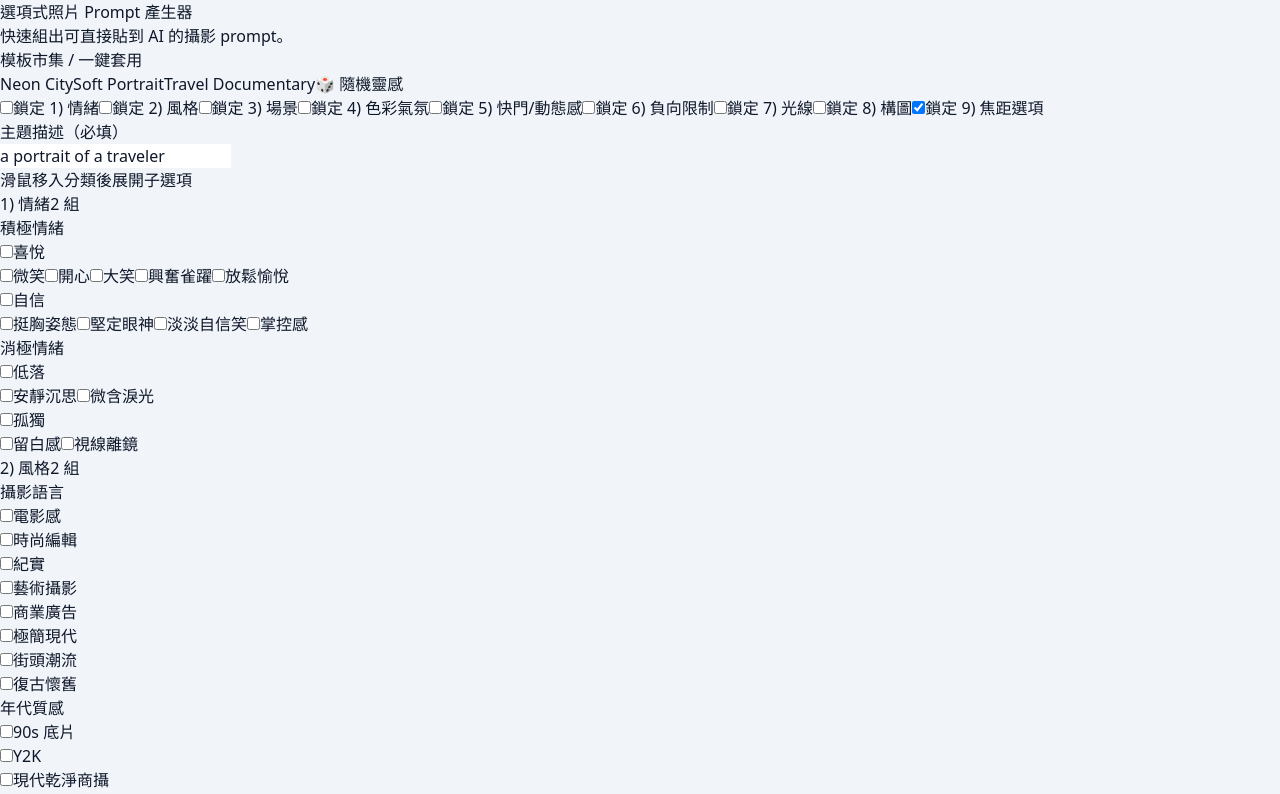
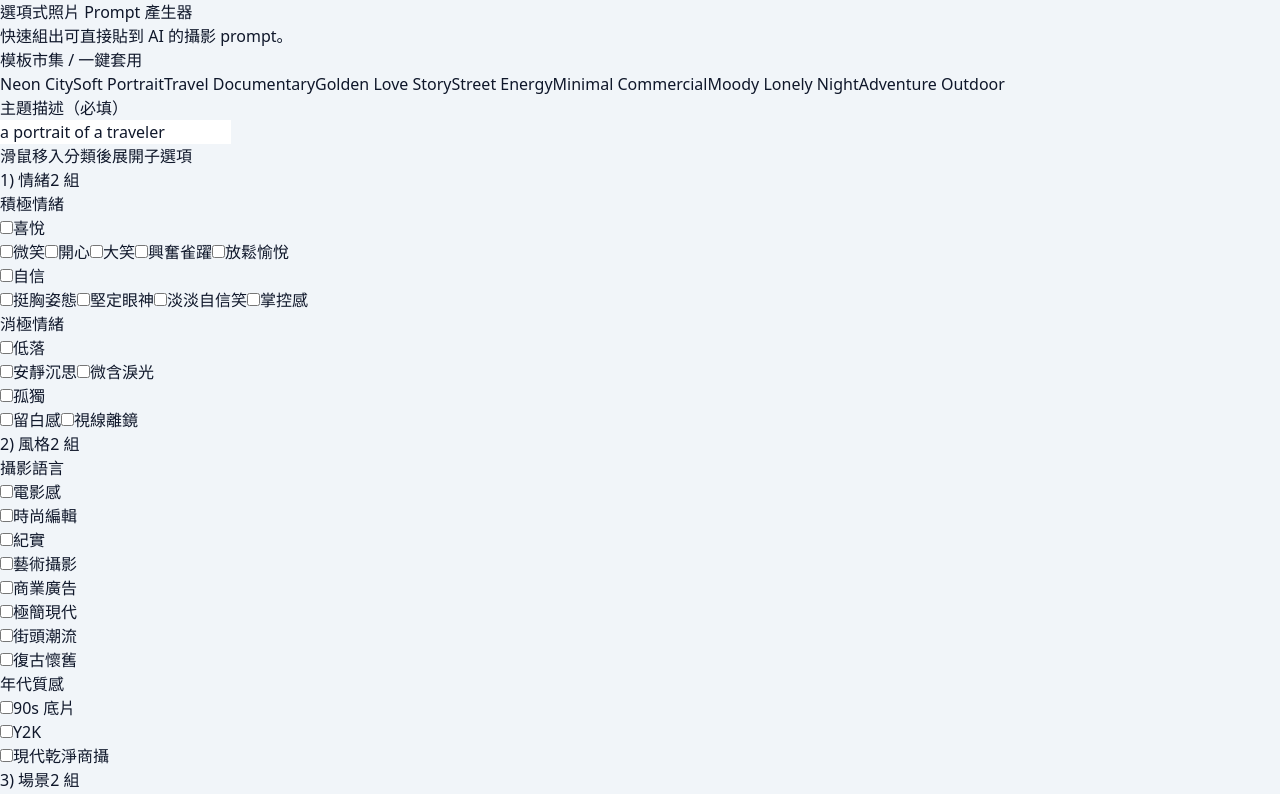
Before and after one commit to AaronHsiehIsCute/prompt-generate, a React (Vite) app: page / in a window 1280 px wide. Shown: the top 794 px of the page. Built offline with nearby package versions, Linux system fonts and the light colour scheme.

Commit message:
feat: expand preset gallery and remove random inspiration controls

```diff
--- a/src/App.tsx
+++ b/src/App.tsx
@@ -6,12 +6,16 @@ import { buildPromptFromSelections } from './utils/buildPrompt';
 import { buildDiff } from './utils/buildDiff';
 
 const byCategory = new Map(PROMPT_CATEGORIES.map((c) => [c.id, c.groups.flatMap((g) => g.subOptions.flatMap((s) => [s.id, ...(s.leaves?.map((l) => l.id) ?? [])]))] as const));
-const allOptionIds = PROMPT_CATEGORIES.flatMap((c) => c.groups.flatMap((g) => g.subOptions.flatMap((s) => [s.id, ...(s.leaves?.map((l) => l.id) ?? [])])));
 
 const PRESETS: Array<{ name: string; picks: string[] }> = [
   { name: 'Neon City', picks: ['style.cinematic', 'city.rain', 'color.teal', 'light.split', 'focal.35'] },
   { name: 'Soft Portrait', picks: ['style.editorial', 'emo.joy.smile', 'light.clamshell', 'focal.85', 'comp.bokeh'] },
   { name: 'Travel Documentary', picks: ['style.docu', 'city.street', 'motion.crowd', 'focal.24'] },
+  { name: 'Golden Love Story', picks: ['style.fineart', 'emo.joy.relaxed', 'light.golden', 'nature.lake', 'focal.85'] },
+  { name: 'Street Energy', picks: ['style.street', 'motion.panning', 'city.metro', 'color.teal', 'focal.24'] },
+  { name: 'Minimal Commercial', picks: ['style.commercial', 'comp.center', 'color.silver', 'light.clamshell', 'focal.58'] },
+  { name: 'Moody Lonely Night', picks: ['emo.lonely.lookaway', 'city.rain', 'color.blue', 'light.split', 'focal.135'] },
+  { name: 'Adventure Outdoor', picks: ['style.docu', 'nature.mountain', 'light.overcast', 'comp.leading', 'focal.35'] },
 ];
 
 export default function App() {
@@ -19,7 +23,6 @@ export default function App() {
   const [subject, setSubject] = useState('a portrait of a traveler');
   const [rawPrompt, setRawPrompt] = useState('');
   const [extraNotes, setExtraNotes] = useState('');
-  const [lockedCategories, setLockedCategories] = useState<string[]>(['focal']);
 
   const result = useMemo(() => buildPromptFromSelections(subject, selectedIds, extraNotes), [subject, selectedIds, extraNotes]);
   const diffLines = useMemo(() => buildDiff(rawPrompt, result.normalizedPrompt), [rawPrompt, result.normalizedPrompt]);
@@ -36,12 +39,6 @@ export default function App() {
 
   const applyPreset = (picks: string[]) => setSelectedIds(picks);
 
-  const randomize = () => {
-    const locked = new Set(lockedCategories.flatMap((c) => byCategory.get(c) ?? []).filter((id) => selectedIds.includes(id)));
-    const rand = allOptionIds.filter(() => Math.random() > 0.82);
-    setSelectedIds([...new Set([...locked, ...rand])]);
-  };
-
   return (
     <main className="min-h-screen p-6 bg-gradient-to-b from-slate-100 to-white">
       <h1 className="text-2xl font-bold mb-1">選項式照片 Prompt 產生器</h1>
@@ -51,11 +48,9 @@ export default function App() {
         <h2 className="mb-2 font-semibold text-slate-700">模板市集 / 一鍵套用</h2>
         <div className="flex flex-wrap gap-2">
           {PRESETS.map((p) => <button key={p.name} type="button" onClick={() => applyPreset(p.picks)} className="rounded-full bg-slate-900 text-white px-3 py-1 text-xs">{p.name}</button>)}
-          <button type="button" onClick={randomize} className="rounded-full bg-amber-500 text-white px-3 py-1 text-xs">🎲 隨機靈感</button>
+
         </div>
-        <div className="mt-2 flex flex-wrap gap-2 text-xs">
-          {PROMPT_CATEGORIES.map((c) => <label key={c.id} className="flex items-center gap-1"><input type="checkbox" checked={lockedCategories.includes(c.id)} onChange={() => setLockedCategories((prev) => prev.includes(c.id) ? prev.filter((x) => x !== c.id) : [...prev, c.id])} />鎖定 {c.label}</label>)}
-        </div>
+
       </div>
 
       <div className="grid gap-4 xl:grid-cols-2 items-start">
```
